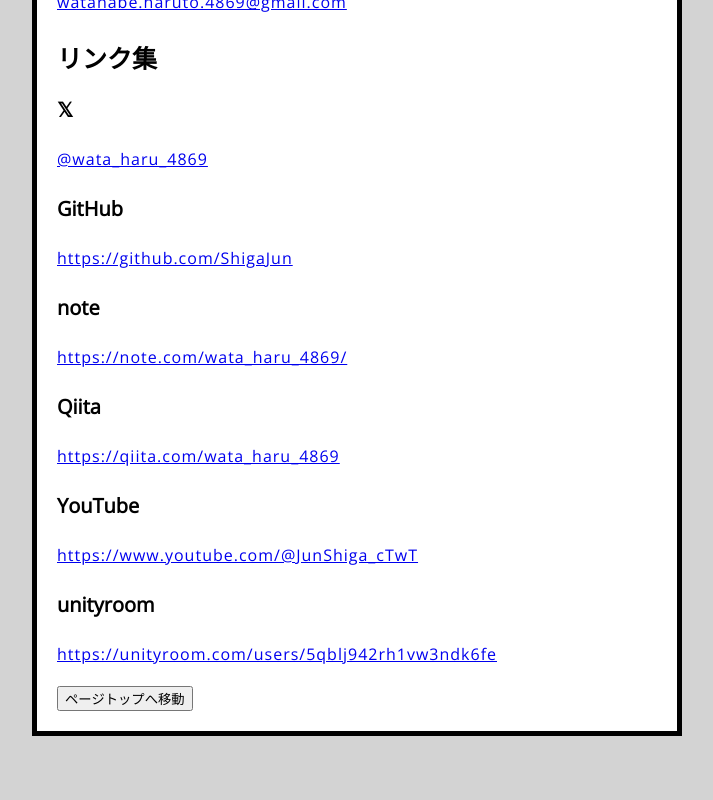
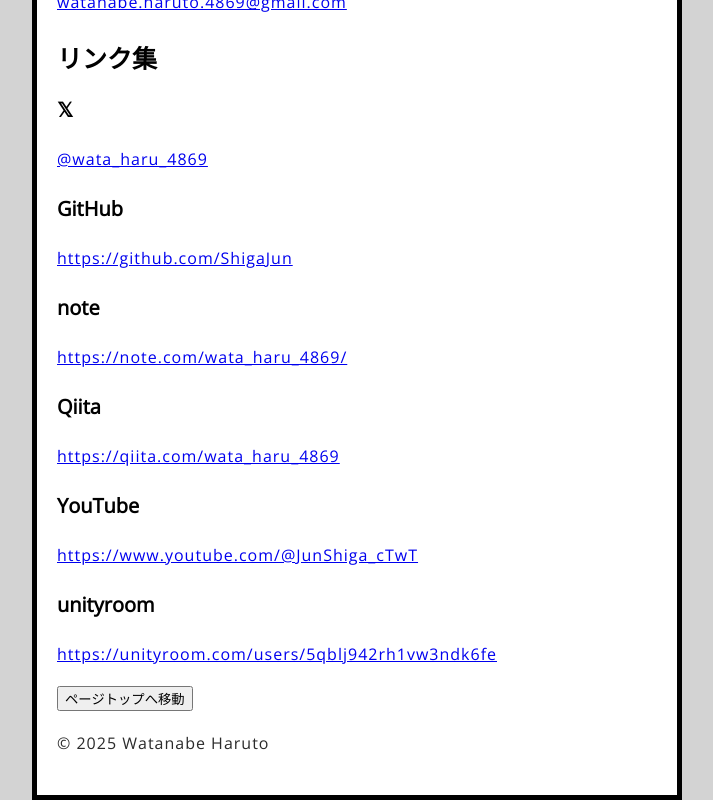
Before and after one commit to ShigaJun/my-site, a React (Vite) app: page / in a window 1280 px wide. Shown: the part 1321-2121 px from the top of the page, without its empty margins (283-996 px from the left). Before the commit the page ends 2057 px from the top, so only its background shows below. Built offline with nearby package versions, Linux system fonts and the light colour scheme.

Commit message:
フッターにコピーライトを追加

```diff
--- a/src/components/Footer.jsx
+++ b/src/components/Footer.jsx
@@ -2,6 +2,7 @@
     return (
         <footer className="footer">
             <button onClick={returnTop}>ページトップへ移動</button>
+            <p>&copy; 2025 Watanabe Haruto</p>
         </footer>
     );
 }
```
